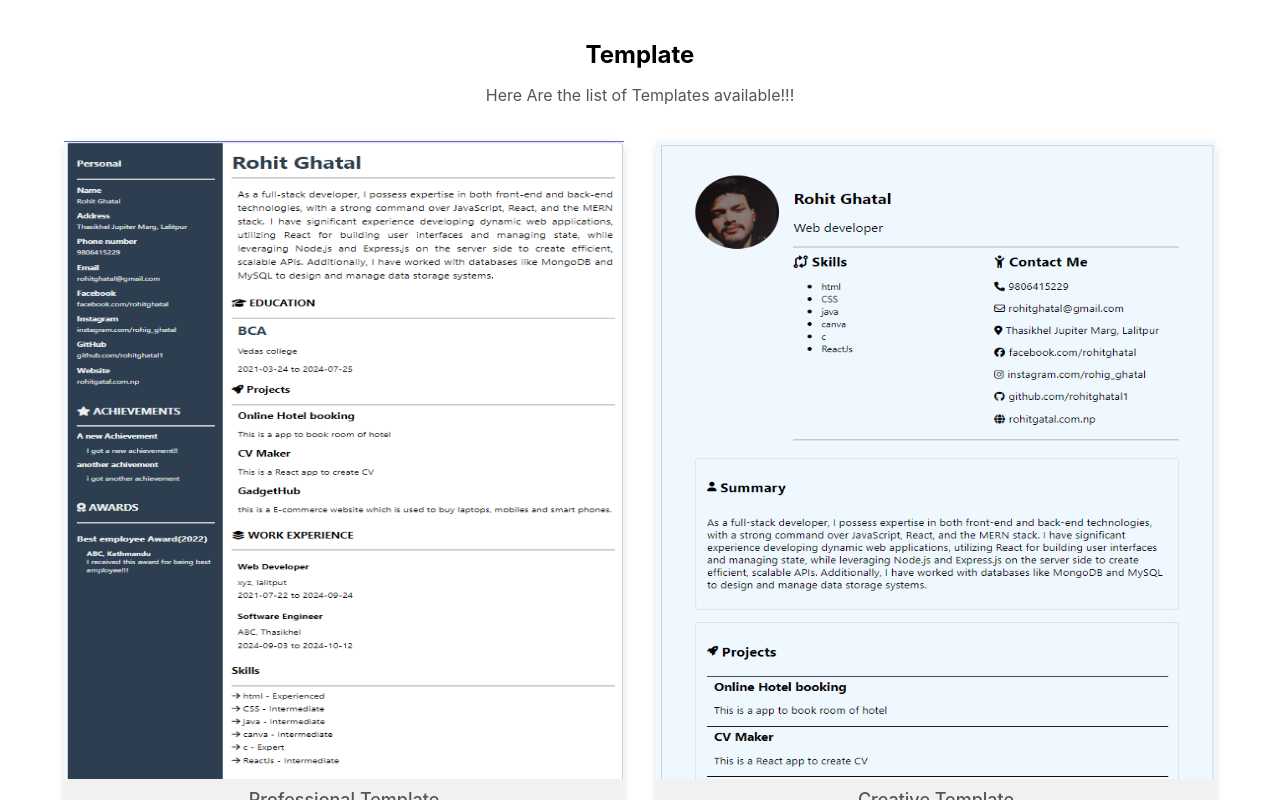
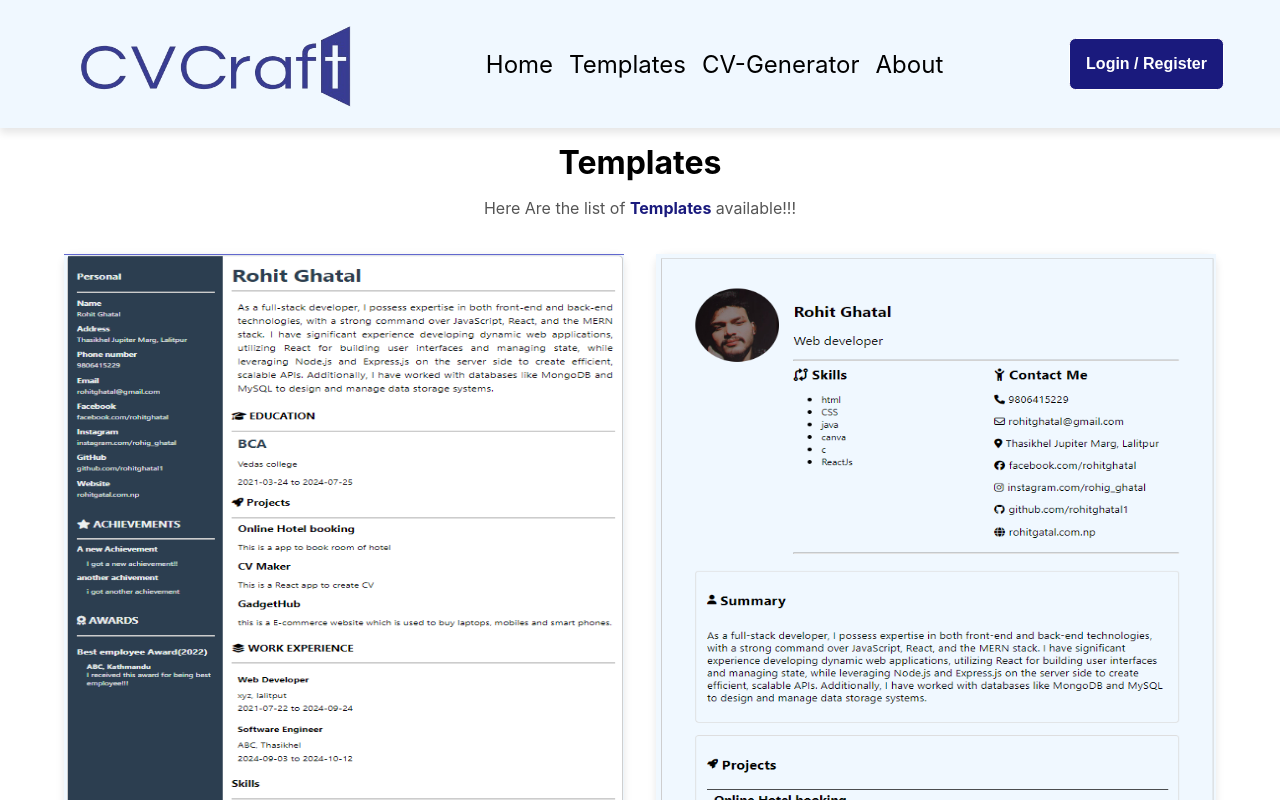
Before and after one commit to rohitghatal1/CVMaker-ReactJS, a React (Create React App) app: page /templateTab in a window 1280 px wide. Shown: the top 800 px of the page. Built offline with nearby package versions, Linux system fonts and the light colour scheme.

Commit message:
moved template to home tab

```diff
--- a/src/App.js
+++ b/src/App.js
@@ -10,7 +10,6 @@ import CVgenerator from './components/CVgenerator';
 import Footer from './components/Footer';
 import HomeTab from './components/HomeTab';
 import Navbar from './components/Navbar';
-import Templates from './components/Templates';
 import TemplateTab from './components/TemplateTab';
 
 function App() {
@@ -29,12 +28,12 @@ function App() {
 
   return (
     <>
-      {/* <Router>
+      <Router>
         <Navbar />
         <MainContent/>
-      </Router> */}
+      </Router>
 
-    <TemplateTab/>
+    {/* <TemplateTab/> */}
       {/* <Navbar/>
       <HomeTab/>
       <Templates/>
@@ -56,11 +55,10 @@ function MainContent() {
     <>
       <Routes>
         <Route path='/' element={<HomeTab />} />
-        <Route path='/templates' element={<Templates />} />
+        <Route path='/templateTab' element={<TemplateTab />} />
         <Route path='/cvgenerator' element={<CVgenerator />} />
         <Route path='/about' element={<AboutUs />} />
       </Routes>
-      <Templates/>
       {showFooter && <Footer />}
     </>
   )
--- a/src/components/HomeTab.js
+++ b/src/components/HomeTab.js
@@ -1,4 +1,5 @@
 import React from 'react'
+import Templates from './Templates';
 import './home.css'
 
 export default function HomeTab() {
@@ -51,6 +52,7 @@ export default function HomeTab() {
                     </div>
                 </div>
             </section>
+            <Templates/>
         </div>
     )
 }
--- a/src/components/Navbar.js
+++ b/src/components/Navbar.js
@@ -11,7 +11,7 @@ export default function Navbar() {
             <div className="logo"><img src={logo} alt="CVCraft" /></div>
             <div className="navitems">
                 <Link to = "/" className="navlinks">Home</Link>
-                <Link to = "/templates" className="navlinks">Templates</Link>
+                <Link to = "/templateTab" className="navlinks">Templates</Link>
                 <Link to = "/cvgenerator" className="navlinks">CV-Generator</Link>
                 <Link to = "/about" className="navlinks">About</Link>
             </div>
--- a/src/components/TemplateTab.js
+++ b/src/components/TemplateTab.js
@@ -6,7 +6,7 @@ export default function TemplateTab() {
   return (
     <div>
       <div className="TemplateTab">
-        <h2>Template</h2>
+        <h2>Templates</h2>
         <p>Here Are the list of <span>Templates</span> available!!!</p>
 
         <div className="templates-Container">
--- a/src/components/templateTab.css
+++ b/src/components/templateTab.css
@@ -2,10 +2,11 @@
     padding: 20px;
     text-align: center;
     box-sizing: border-box;
+    margin-top: 6rem;
   }
 
   .TemplateTab h2 {
-    font-size: 24px;
+    font-size: 32px;
     margin-bottom: 10px;
   }
 
@@ -13,6 +14,11 @@
     font-size: 16px;
     color: #555;
     margin-bottom: 20px;
+  }
+
+  .TemplateTab p span{
+    color: #1a1a7d;
+    font-weight: bold;
   }
 
   .TemplateTab .templates-Container {
```
